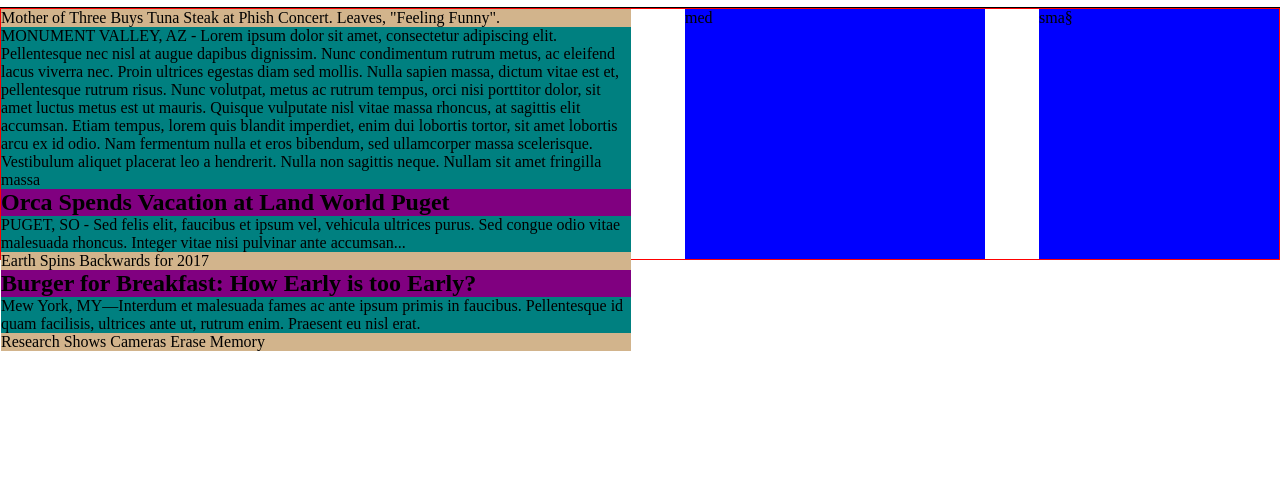
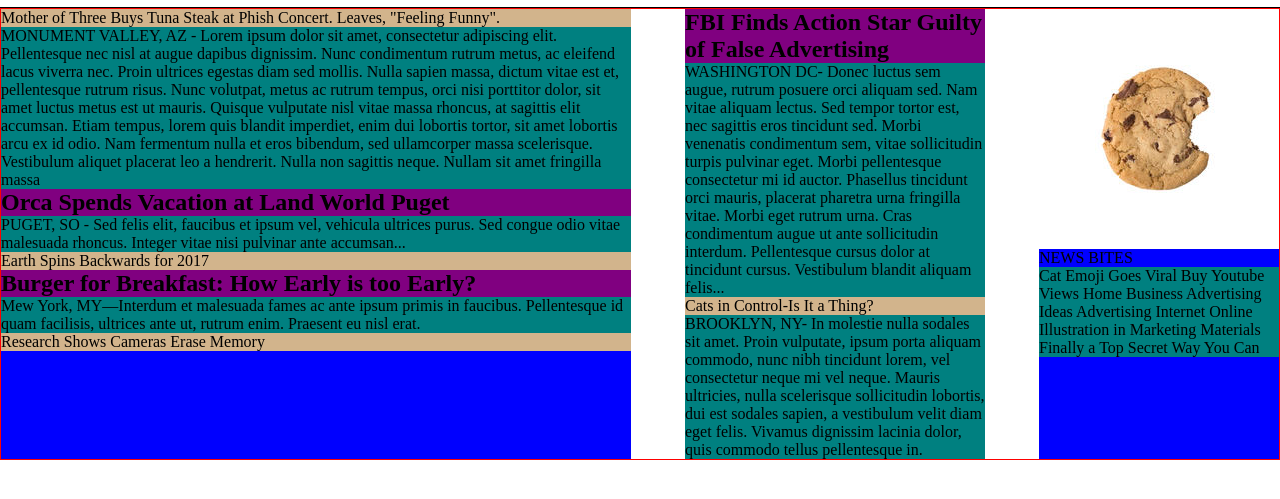
Before and after one commit to GBGitUser/codeacademy-mytimes, a plain HTML site: page index.html in a window 1280 px wide. Shown: the part 75-574 px from the top of the page. Drawn offline with Linux system fonts and the light colour scheme.

Commit message:
First cut of columns

```diff
--- a/index.html
+++ b/index.html
@@ -36,6 +36,7 @@
     <!-- BODY -->
     <div class="container">
 
+      <!-- Left Column -->
       <div class="column_large">
         <div class="item_img_text">
           Mother of Three Buys Tuna Steak at Phish Concert. Leaves, "Feeling Funny".
@@ -44,7 +45,7 @@
           MONUMENT VALLEY, AZ - Lorem ipsum dolor sit amet, consectetur adipiscing elit. Pellentesque nec nisl at augue dapibus dignissim. Nunc condimentum rutrum metus, ac eleifend lacus viverra nec. Proin ultrices egestas diam sed mollis. Nulla sapien massa, dictum vitae est et, pellentesque rutrum risus. Nunc volutpat, metus ac rutrum tempus, orci nisi porttitor dolor, sit amet luctus metus est ut mauris. Quisque vulputate nisl vitae massa rhoncus, at sagittis elit accumsan. Etiam tempus, lorem quis blandit imperdiet, enim dui lobortis tortor, sit amet lobortis arcu ex id odio. Nam fermentum nulla et eros bibendum, sed ullamcorper massa scelerisque. Vestibulum aliquet placerat leo a hendrerit. Nulla non sagittis neque. Nullam sit amet fringilla massa
         </div>
         <div class="item_title">
-          <h2>Orca Spends Vacation at Land World Puget</h2>
+          <p>Orca Spends Vacation at Land World Puget</p>
         </div>
         <div class="item_body">
           PUGET, SO - Sed felis elit, faucibus et ipsum vel, vehicula ultrices purus. Sed congue odio vitae malesuada rhoncus. Integer vitae nisi pulvinar ante accumsan...
@@ -53,7 +54,7 @@
           Earth Spins Backwards for 2017
         </div>
         <div class="item_title">
-          <h2>Burger for Breakfast: How Early is too Early?</h2>
+          <p>Burger for Breakfast: How Early is too Early?</p>
         </div>
         <div class="item_body">
           Mew York, MY—Interdum et malesuada fames ac ante ipsum primis in faucibus. Pellentesque id quam facilisis, ultrices ante ut, rutrum enim. Praesent eu nisl erat.
@@ -61,13 +62,33 @@
         <div class="item_img_text">
           Research Shows Cameras Erase Memory
         </div>
+      </div>
 
+      <!-- Middle Column -->
+      <div class="column_medium">
+        <div class="item_title">
+          <p>FBI Finds Action Star Guilty of False Advertising</p>
+        </div>
+        <div class="item_body">
+          WASHINGTON DC- Donec luctus sem augue, rutrum posuere orci aliquam sed. Nam vitae aliquam lectus. Sed tempor tortor est, nec sagittis eros tincidunt sed. Morbi venenatis condimentum sem, vitae sollicitudin turpis pulvinar eget. Morbi pellentesque consectetur mi id auctor. Phasellus tincidunt orci mauris, placerat pharetra urna fringilla vitae. Morbi eget rutrum urna. Cras condimentum augue ut ante sollicitudin interdum. Pellentesque cursus dolor at tincidunt cursus. Vestibulum blandit aliquam felis...
+        </div>
+        <div class="item_img_text">
+          Cats in Control-Is It a Thing?
+        </div>
+        <div class="item_body">
+          BROOKLYN, NY- In molestie nulla sodales sit amet. Proin vulputate, ipsum porta aliquam commodo, nunc nibh tincidunt lorem, vel consectetur neque mi vel neque. Mauris ultricies, nulla scelerisque sollicitudin lobortis, dui est sodales sapien, a vestibulum velit diam eget felis. Vivamus dignissim lacinia dolor, quis commodo tellus pellentesque in.
+        </div>
       </div>
-      <div class="column_medium">
-        med
-      </div>
+
+      <!-- Right Column -->
       <div class="column_small">
-        sma§
+        <img src="./resources/images/img-news-bite.png" alt="news bite title image">
+        <div class="newsbites_title">
+          News Bites
+        </div>
+        <div class="item_body">
+          Cat Emoji Goes Viral Buy Youtube Views Home Business Advertising Ideas Advertising Internet Online Illustration in Marketing Materials Finally a Top Secret Way You Can
+        </div>
       </div>
 
     </div>
--- a/resources/css/style.css
+++ b/resources/css/style.css
@@ -82,26 +82,32 @@ nav {
   display: flex;
   flex-direction: column;
   width: 630px;
-  height: 250px;
   background-color: blue;
 }
 
 .column_medium {
   display: flex;
+  flex-direction: column;
   width: 300px;
-  height: 250px;
   background-color: blue;
 }
 
 .column_small {
   display: flex;
+  flex-direction: column;
   width: 240px;
-  height: 250px;
   background-color: blue;
 }
 
 .item_title {
+  display: block;
+  font-size: 1.5em;
+  font-weight: bold;
   background-color: purple;
+}
+
+.newsbites_title {
+  text-transform: uppercase;
 }
 
 .item_body {
```
